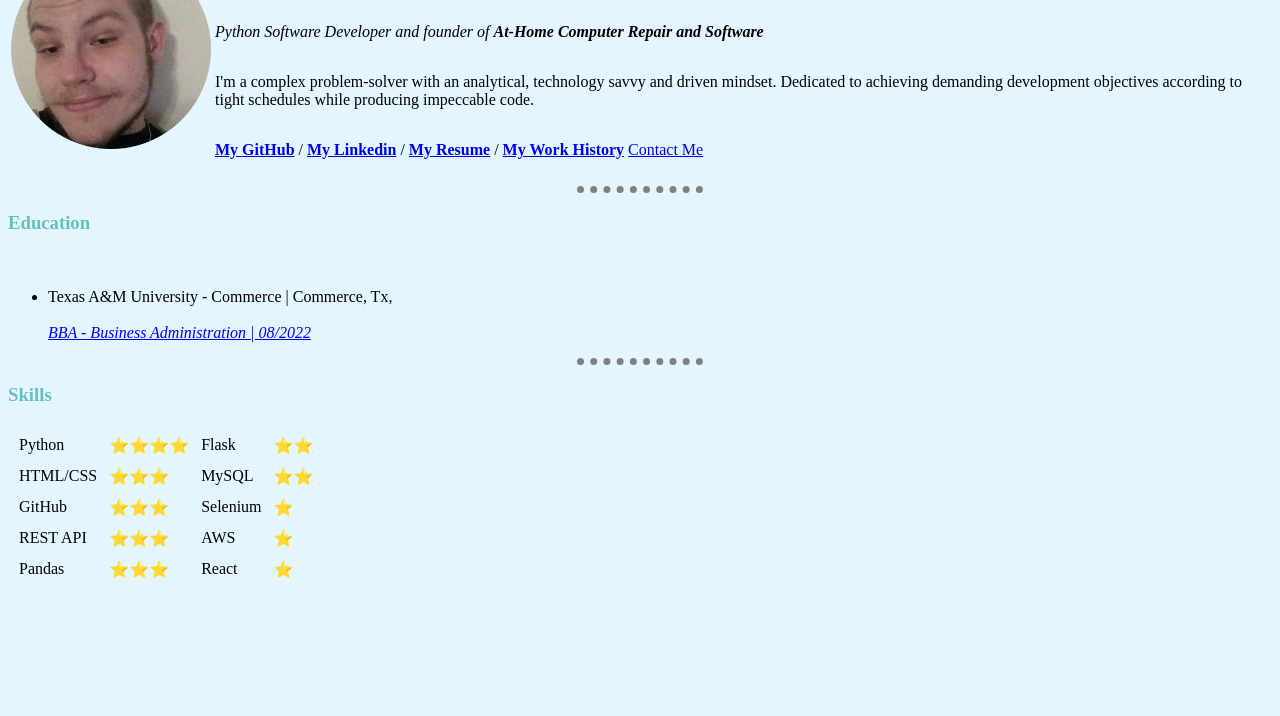
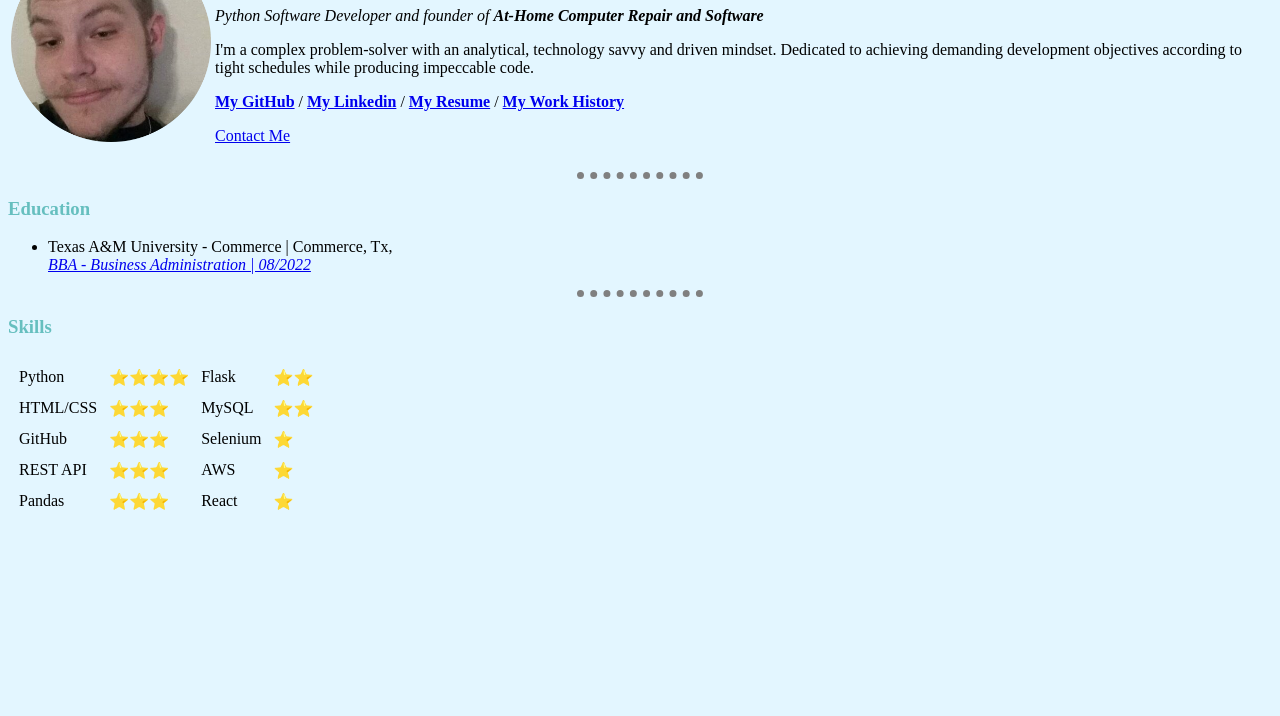
Before and after one commit to Jlamb96/cv, a plain HTML site: page index.html in a window 1280 px wide. Shown: the part 84-800 px from the top of the page. Drawn offline with Linux system fonts and the light colour scheme.

Commit message:
Update styles.css

```diff
--- a/styles.css
+++ b/styles.css
@@ -18,9 +18,3 @@ h2 {
 h3 {
     color: #66BFBF;
 }
-
-p {
-text-size-adjust: 80%;
-display: inline-block;
-word-break: break-word;
-}
```
